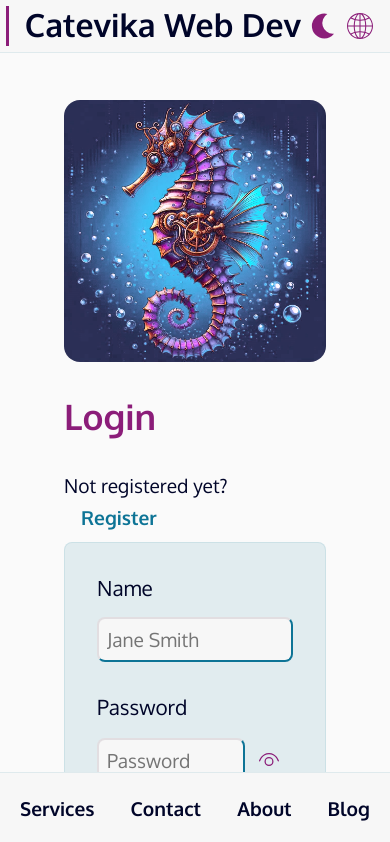
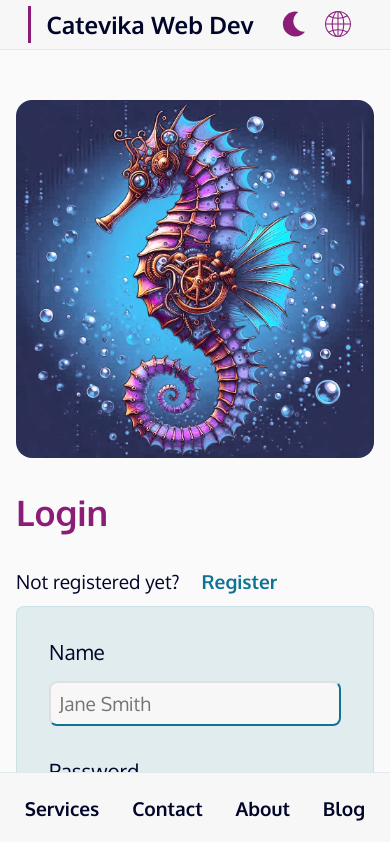
Before and after one commit to Catevika/catevikawebdev, a Next.js app: page /en/login in a window 390 px wide. Shown: the top 842 px of the page. Built offline with nearby package versions, Linux system fonts and the light colour scheme; no server answers.

Commit message:
Refactor CSS for mobile

```diff
--- a/src/app/[locale]/globals.css
+++ b/src/app/[locale]/globals.css
@@ -52,6 +52,7 @@ body {
   min-height: var(--min-height);
   margin: 0 auto;
   background-color: var(--color-dark);
+  overflow-x: hidden;
 }
 
 ::-webkit-scrollbar {
@@ -392,6 +393,7 @@ label span,
 @media(max-width: 935px) {
   .container {
     min-height: 65vh;
+    padding: 100px 0 2rem;
   }
 }
 
@@ -405,10 +407,10 @@ label span,
 
   .container {
     align-items: center;
+    padding: 100px 1rem 2rem;
   }
 
   .form {
-    margin-top: -5rem;
     width: 100%;
   }
 }
--- a/src/app/[locale]/register/register.module.css
+++ b/src/app/[locale]/register/register.module.css
@@ -47,7 +47,6 @@
   flex-direction: column;
   align-items: flex-start;
   justify-content: center;
-  width: 90%;
   padding: 2rem;
   border-radius: 0.5rem;
   border: 1px solid var(--color-blue-30);
--- a/src/components/Navbar/Links/Links.module.css
+++ b/src/components/Navbar/Links/Links.module.css
@@ -20,7 +20,7 @@
 @media(max-width: 950px) {
   .navbar__links {
     justify-content: space-evenly;
-    gap: 1rem;
+    gap: 0.5rem;
     position: fixed;
     bottom: 0;
     left: 0;
--- a/src/components/Navbar/Navbar.module.css
+++ b/src/components/Navbar/Navbar.module.css
@@ -110,9 +110,14 @@
     padding: 0.4rem 0;
   }
 
+  .navbar__toggles {
+    gap: 0.5rem;
+  }
+
   .navbar__logo {
+    font-size: 1.5rem;
     margin-bottom: 1rem;
-    padding-right: 0.4rem;
+    padding-right: 1.5rem;
   }
 
   .navbar__logo span {
```
Also changed, not shown: src/app/[locale]/services/services.module.css (+4 -4 lines), .eslintrc.json.
